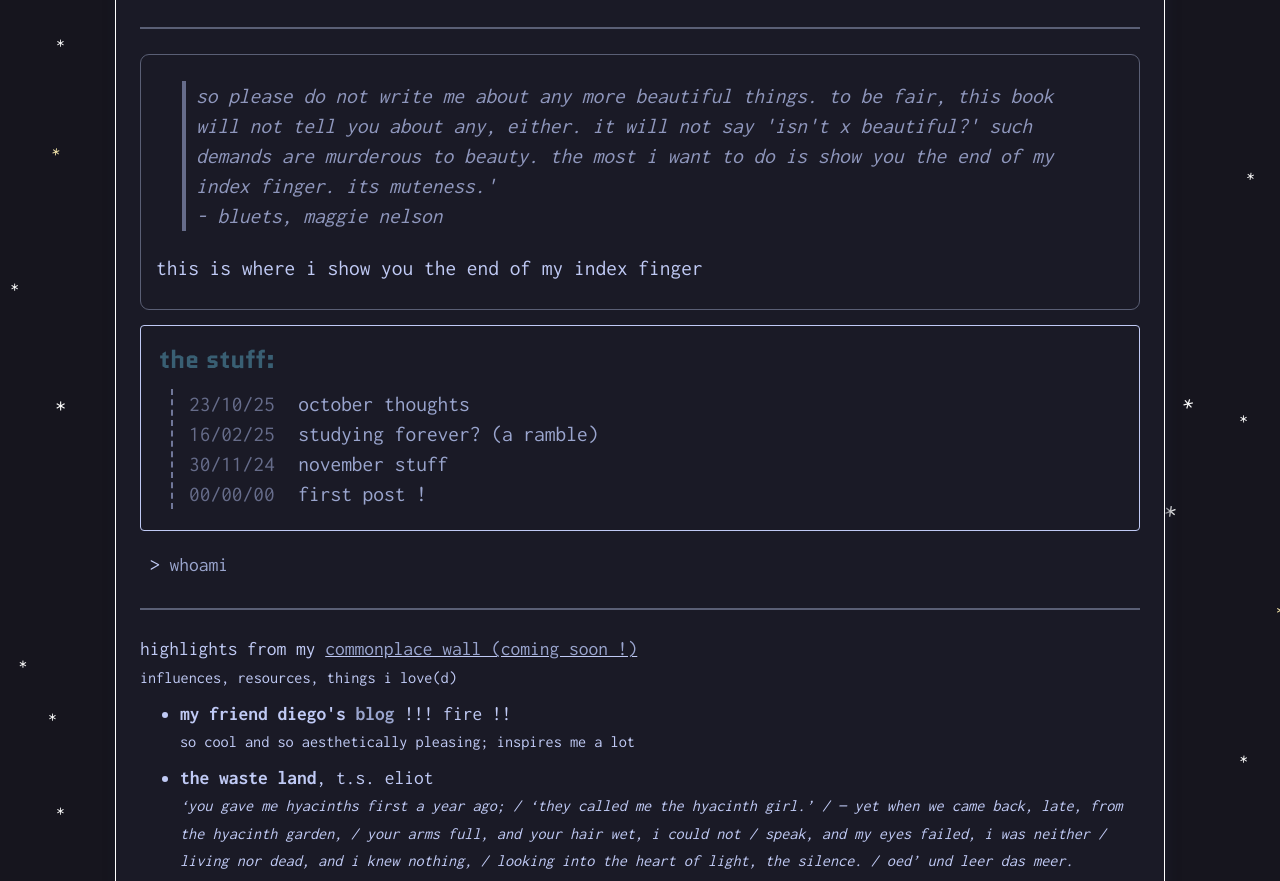
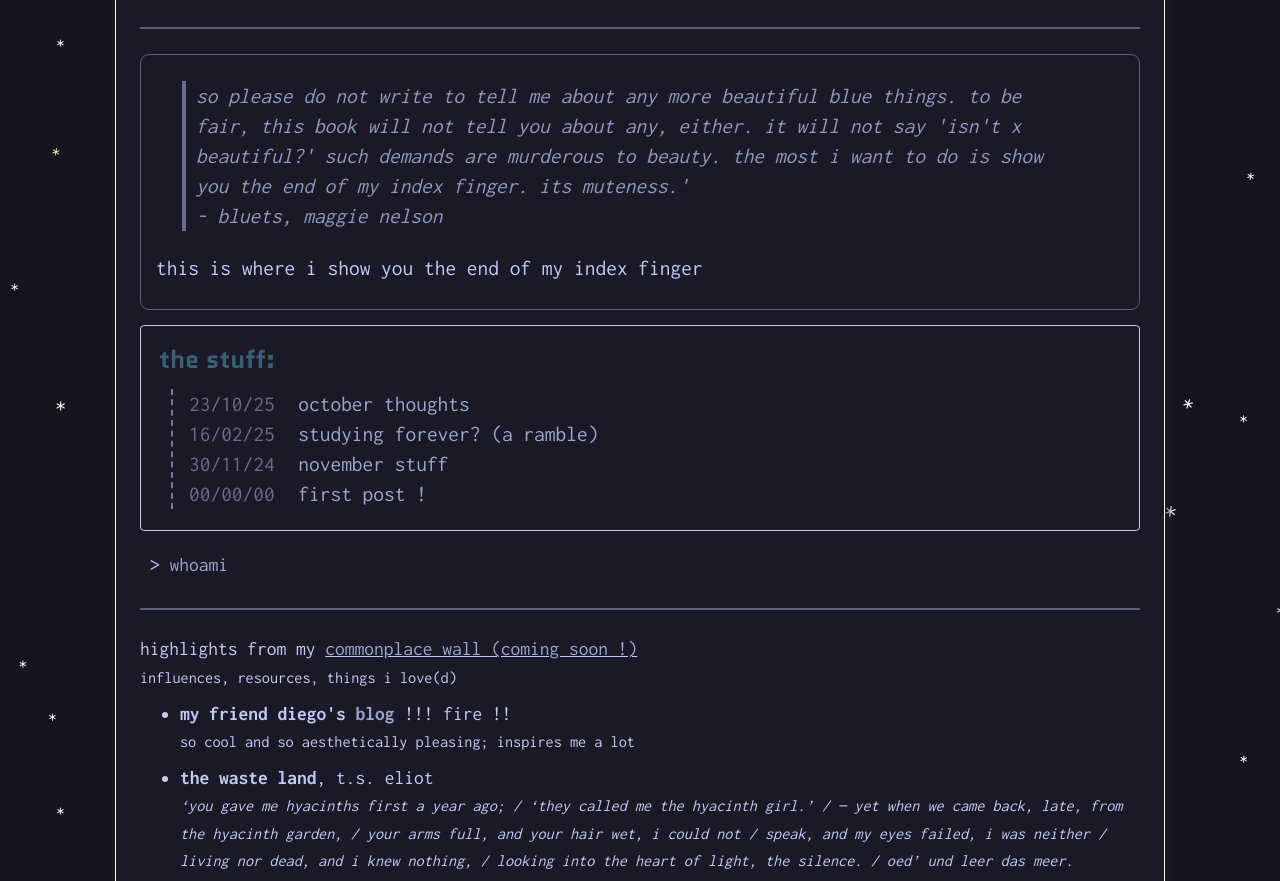
Before and after one commit to AglaiaNorza/AglaiaNorza.github.io, a plain HTML site: page index.html in a window 1280 px wide. Shown: the part 845-1726 px from the top of the page. Drawn offline with Linux system fonts and the light colour scheme.

Commit message:
commonplace wall

```diff
--- a/index.html
+++ b/index.html
@@ -62,7 +62,7 @@
 
             <hr style="margin: 30px 0 25px 0; border: 1px solid #5a5f75;">
             <div style="font-size:1.1em; border:1px #5a5f75; border-style:solid; border-radius:9px; padding:5px 15px">
-                <blockquote> so please do not write me about any more beautiful things. to be fair, this book will not tell you about any, either. it will not say 'isn't x beautiful?' such demands are murderous to beauty. the most i want to do is show you the end of my index finger. its muteness.' <br style="margin-bottom:10px">
+                <blockquote> so please do not write to tell me about any more beautiful blue things. to be fair, this book will not tell you about any, either. it will not say 'isn't x beautiful?' such demands are murderous to beauty. the most i want to do is show you the end of my index finger. its muteness.' <br style="margin-bottom:10px">
                 - bluets, maggie nelson</blockquote>
 
                 <p>
```
